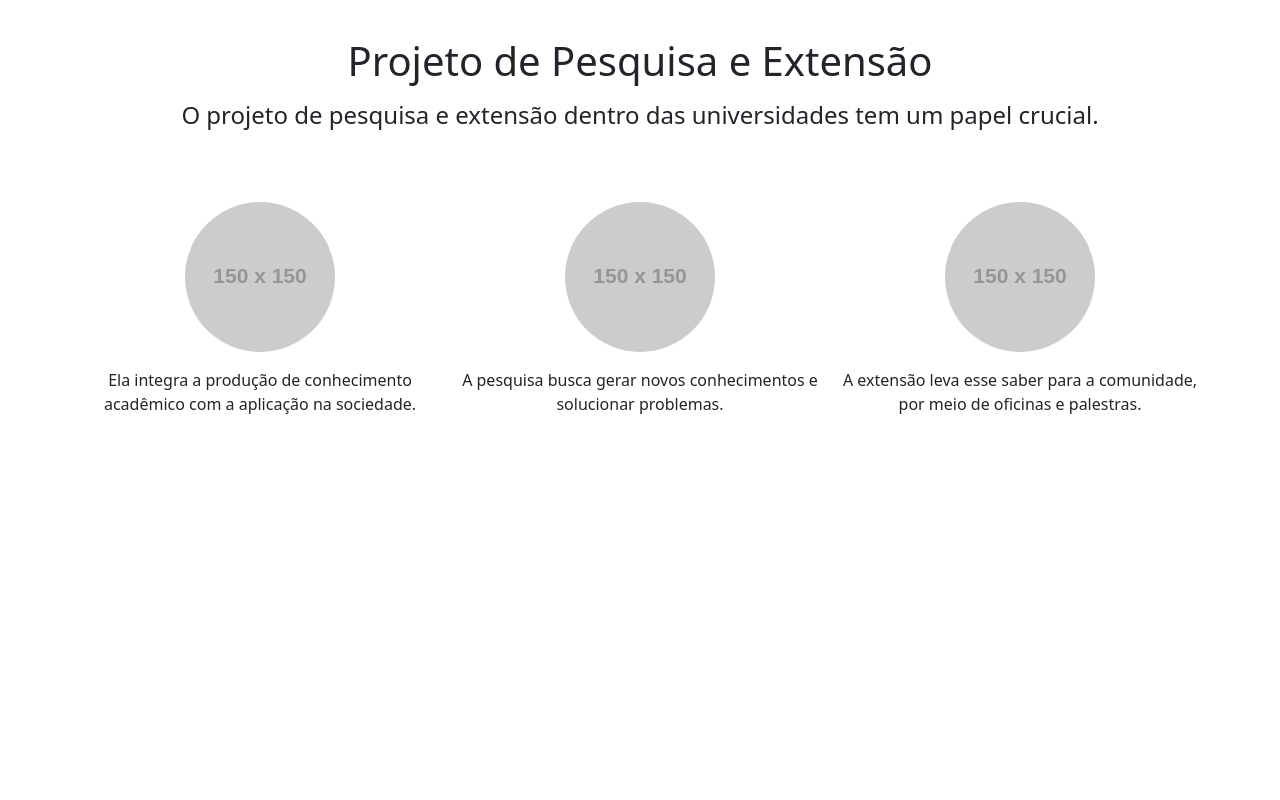
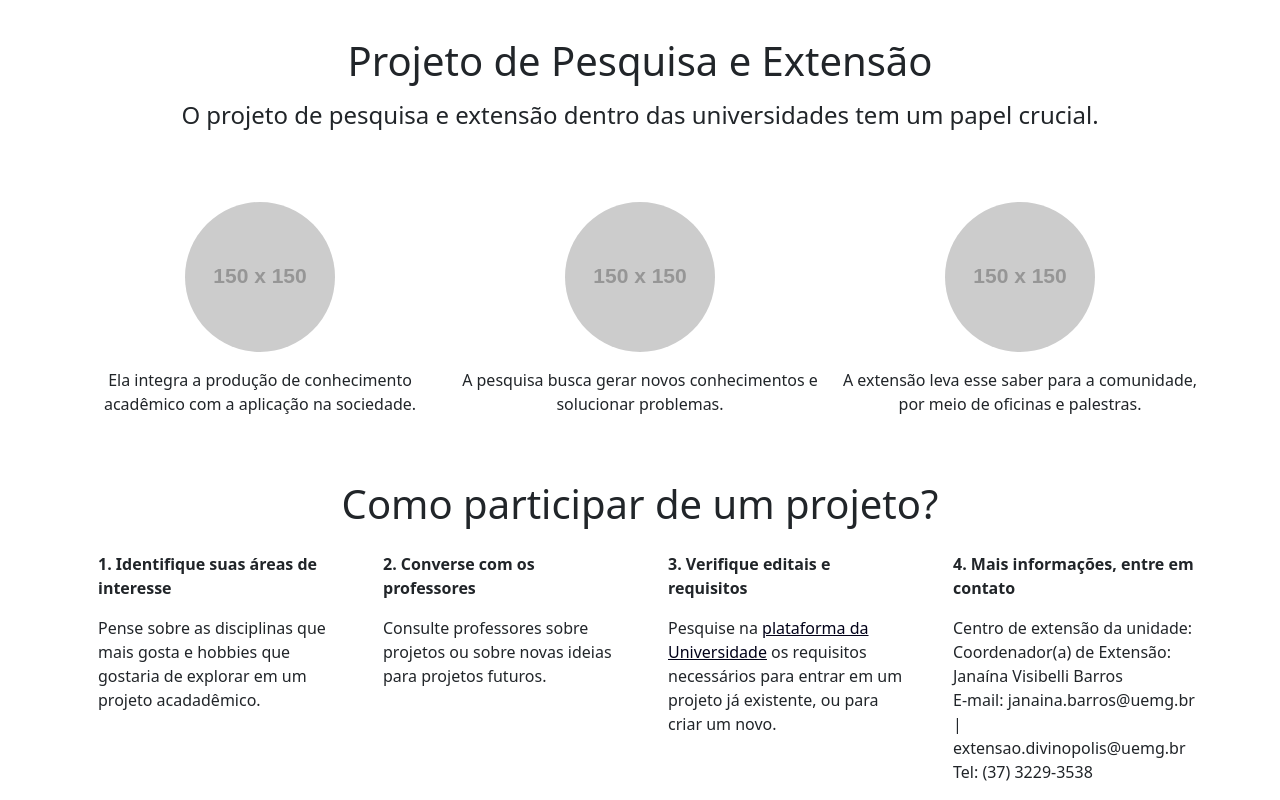
Before and after one commit to caecomp-uemg/caecomp, a plain HTML site: page index.html in a window 1280 px wide. Shown: the part 1755-2555 px from the top of the page. Before the commit the page ends 2187 px from the top, so only its background shows below. Drawn offline with nearby package versions, Linux system fonts and the light colour scheme; placeholder pictures from the web are drawn by us.

Commit message:
Adicionado a secao de como participar de um projeto

```diff
--- a/index.html
+++ b/index.html
@@ -177,7 +177,7 @@
           <div class="container-sm mt-4 objectives">
             <h1 class="text-center">Objetivos do CAECOMP</h1>
 
-            <div class="d-flex flex-column mt-4 ms-5">
+            <div class="d-flex flex-column mt-4 ms-3">
 
               <div class="topic d-flex align-items-center justify-content-left mb-3">
                 <img src="images/arrow-icon.svg" alt="arrow-topic">
@@ -240,6 +240,49 @@
 
           </div>
 
+          <div class="container-sm mt-5">
+            <h1 class="text-center">Como participar de um projeto?</h1>
+
+            <div class="row mt-4">
+              <div class="col-12 col-sm-12 col-md-3">
+                <div class="card-participar d-flex flex-column justify-content-sm-center">
+                    <p class="ms-3 fw-bold left">1. Identifique suas áreas de interesse</p>
+                    <p class="ms-3 left">Pense sobre as disciplinas que mais gosta e hobbies que gostaria de explorar em um projeto acadadêmico.</p>
+                </div>
+              </div>
+
+
+                 <div class="col-12 col-sm-12 col-md-3">
+                    <div class="card-participar d-flex flex-column justify-content-sm-center">
+                        <p class="ms-3 fw-bold left">2. Converse com os professores</p>
+                        <p class="ms-3 left">Consulte professores sobre projetos ou sobre novas ideias para projetos futuros.</p>
+                    </div>
+                </div>
+
+                <div class="col-12 col-sm-12 col-md-3">
+                    <div class="card-participar d-flex flex-column justify-content-sm-center">
+                        <p class="ms-3 fw-bold left">3. Verifique editais e requisitos</p>
+                        <p class="ms-3 left">Pesquise na <a href="https://www.uemg.br/divinopolis" target="_blank" style="color: #000018;">plataforma da Universidade</a> os requisitos necessários para entrar em um projeto já existente, ou para criar um novo.</p>
+                    </div>
+                </div>
+
+                <div class="col-12 col-sm-12 col-md-3">
+                    <div class="card-participar d-flex flex-column justify-content-sm-center">
+                        <p class="ms-3 fw-bold left">4. Mais informações, entre em contato</p>
+                        <p class="ms-3 left">Centro de extensão da unidade: <br>
+                            Coordenador(a) de Extensão: Janaína Visibelli Barros <br>
+                            E-mail: janaina.barros@uemg.br | extensao.divinopolis@uemg.br<br>
+                            Tel: (37) 3229-3538
+                        </p>
+                    </div>
+                </div>
+
+            </div>
+
+
+
+          </div>
+
 
 
     </main>
```
